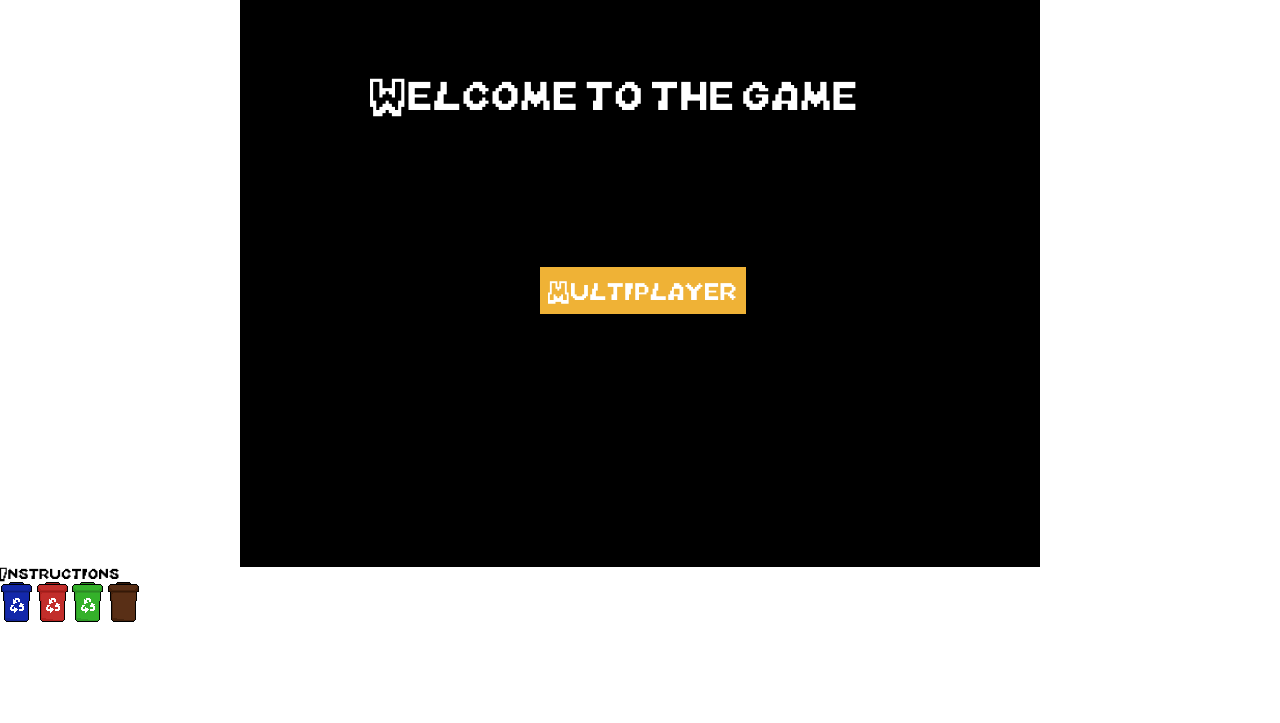
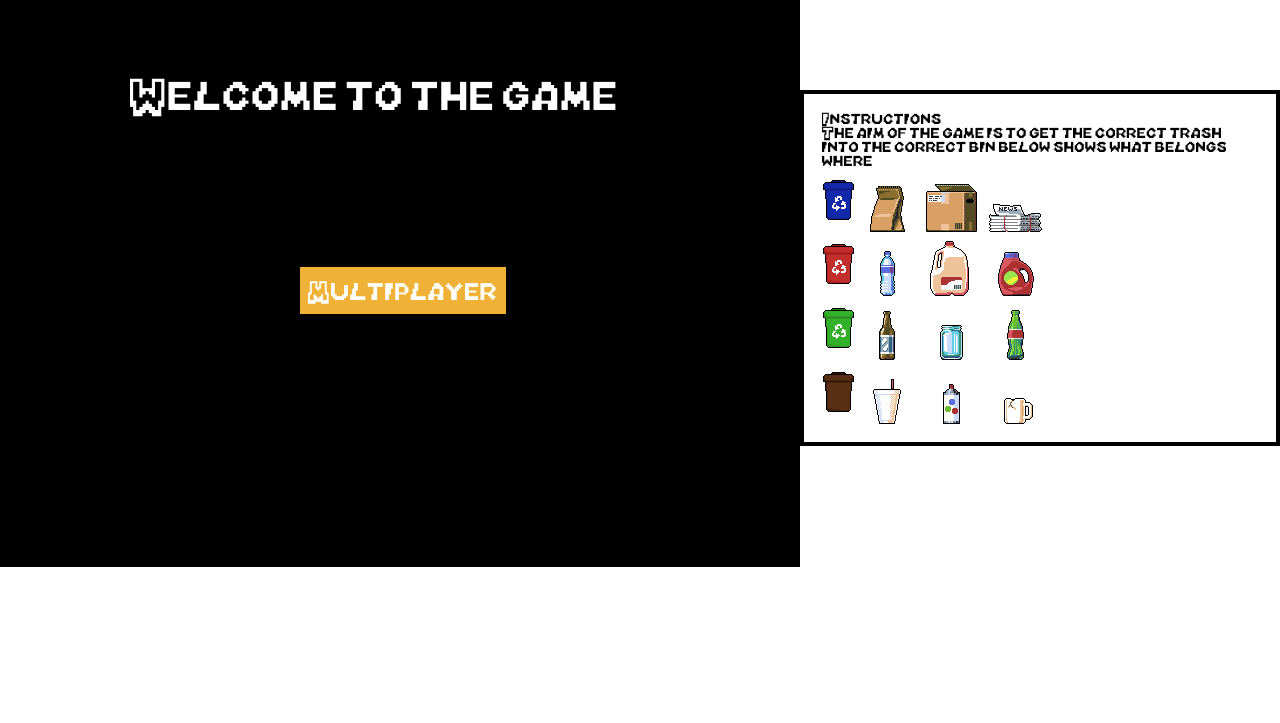
Before and after one commit to aloush-dev/recycle-dash, a website built with Parcel: page client/index.html in a window 1280 px wide. Shown: the part 77-800 px from the top of the page. Built offline with nearby package versions, Linux system fonts and the light colour scheme; no server answers; animation ran at ten frames a second; what colyseus.js would draw is missing.

Commit message:
add tash images and basic intrsuction box on homepage

```diff
--- a/client/index.html
+++ b/client/index.html
@@ -10,16 +10,42 @@
 
   <body>
     <h1>Recycle Dash</h1>
-    <script src="/src/index.ts" type="module"></script>
+    <main>
+      <script src="/src/index.ts" type="module"></script>
 
-    <div id="app"></div>
+      <div id="app"></div>
 
-    <section id="instructions">
-      <h2>Instructions</h2>
-      <img src="./src/textures/blue_trash_can.png" />
-      <img src="./src/textures/red_trash_can.png" />
-      <img src="./src/textures/green_trash_can.png" />
-      <img src="./src/textures/brown_trash_can.png" />
-    </section>
+      <section id="instructions">
+        <h2>Instructions</h2>
+        <p>
+          The aim of the game is to get the correct trash into the correct bin
+          below shows what belongs where
+        </p>
+        <div class="indiv-bin">
+          <img class="bin-img" src="./src/textures/blue_trash_can.png" />
+          <img class="trash-img" src="./src/textures/paper_bag.png" />
+          <img class="trash-img" src="./src/textures/paper_box.png" />
+          <img class="trash-img" src="./src/textures/paper_newspaper.png" />
+        </div>
+        <div class="indiv-bin">
+          <img class="bin-img" src="./src/textures/red_trash_can.png" />
+          <img class="trash-img" src="./src/textures/plastic_bottle.png" />
+          <img class="trash-img" src="./src/textures/plastic_jug.png" />
+          <img class="trash-img" src="./src/textures/plastic_red.png" />
+        </div>
+        <div class="indiv-bin">
+          <img class="bin-img" src="./src/textures/green_trash_can.png" />
+          <img class="trash-img" src="./src/textures/glass_beer_bottle.png" />
+          <img class="trash-img" src="./src/textures/glass_jar.png" />
+          <img class="trash-img" src="./src/textures/glass_soda_bottle.png" />
+        </div>
+        <div class="indiv-bin">
+          <img class="bin-img" src="./src/textures/brown_trash_can.png" />
+          <img class="trash-img" src="./src/textures/trash_cup.png" />
+          <img class="trash-img" src="./src/textures/trash_spray_can.png" />
+          <img class="trash-img" src="./src/textures/trash_mug.png" />
+        </div>
+      </section>
+    </main>
   </body>
 </html>
--- a/client/styles/styles.css
+++ b/client/styles/styles.css
@@ -11,12 +11,35 @@
   font-size: 18px;
 }
 
+main {
+  display: flex;
+  justify-content: center;
+  align-items: center;
+  gap: 40;
+}
+
 h1 {
   font-size: 3rem;
   text-align: center;
 }
 
-#app {
+#instructions {
   display: flex;
-  justify-content: center;
+  flex-direction: column;
+  width: 200;
+  border: 4px solid black;
+  padding: 1rem;
 }
+
+.indiv-bin {
+  display: flex;
+  align-items: center;
+}
+
+.bin-img {
+  width: 40;
+}
+
+.trash-img {
+  width: 40;
+}
```
Also changed, not shown: client/dist/index.html, client/src/textures/glass_beer_bottle.png (added), client/src/textures/glass_jar.png (added), client/src/textures/glass_soda_bottle.png (added), client/src/textures/paper_bag.png (added), client/src/textures/paper_box.png (added), client/src/textures/paper_newspaper.png (added), client/src/textures/plastic_bottle.png (added), client/src/textures/plastic_jug.png (added), client/src/textures/plastic_red.png (added), client/src/textures/trash_cup.png (added), client/src/textures/trash_mug.png (added), client/src/textures/trash_spray_can.png (added), 2 other files.
